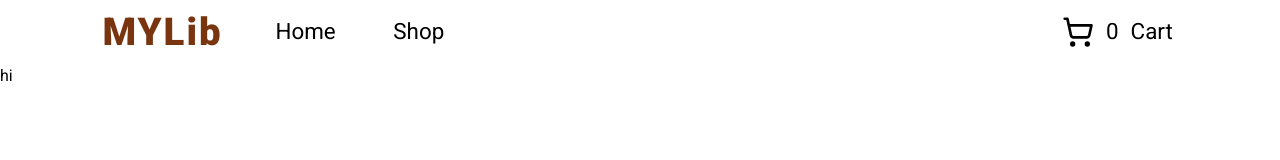
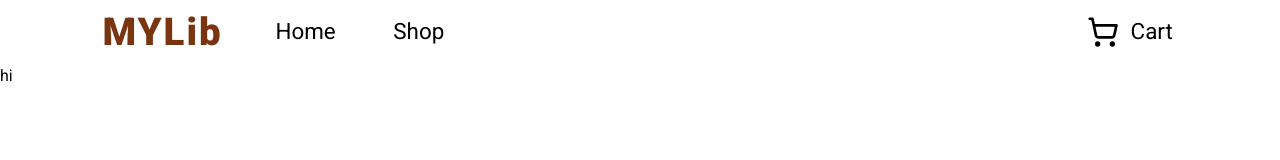
Before and after one commit to TahraouiMustapha/Shopping-card-app-TOP, a React (Vite) app: page /cart in a window 1280 px wide. Shown: the top 160 px of the page. Built offline with nearby package versions, Linux system fonts and the light colour scheme.

Commit message:
feat: style the items number in cart icon (navigation bar)

```diff
--- a/src/components/navigationBar/NavigationBar.jsx
+++ b/src/components/navigationBar/NavigationBar.jsx
@@ -5,11 +5,16 @@ import { ShoppingCart } from "lucide-react"
 
 
 
-function NavLink({title, children}) {
+function NavLink({title, children, itemsNumber}) {
     return(
         <div className={styles.navLink}>
             {children}
-            {title == 'Cart' && <Link to='cart'>{title}</Link>}
+            {title === 'Cart' && (
+                <>
+                <Link to='cart'>{title}</Link>
+                {itemsNumber !== 0 && <div className={styles.itemsNumber}>{itemsNumber}</div>}
+                </>
+            )}
         </div>
     )
 }
@@ -25,9 +30,8 @@ function NavigationBar({itemsNumber}) {
             </div>
 
             <div>
-                <NavLink title={'Cart'}>
-                    <ShoppingCart size={32}/>
-                    {itemsNumber}
+                <NavLink title={'Cart'} itemsNumber={itemsNumber}>
+                    <ShoppingCart size={32} className={styles.icon}/>
                 </NavLink>
             </div>
         </div>
--- a/src/components/navigationBar/NavigationBar.module.css
+++ b/src/components/navigationBar/NavigationBar.module.css
@@ -28,6 +28,8 @@ a {
     align-items: center;
     gap: 12px;
     cursor: pointer;
+
+    position: relative;
 }
 
 .navigationBar > div > *:not(.logo) {
@@ -46,3 +48,19 @@ a:hover ,
 .navLink p:hover {
     border-bottom: 1px solid var(--logo-color);
 }
+
+.navLink .itemsNumber {
+    background-color: red;
+    text-align: center;
+    width: 16px;
+    height: 22px;
+    font-size: 0.7em;
+    font-weight: 500;
+    border-radius: 30%;
+    color: white;
+
+
+    position: absolute;
+    top:0;
+    left: 30%;
+}
```
